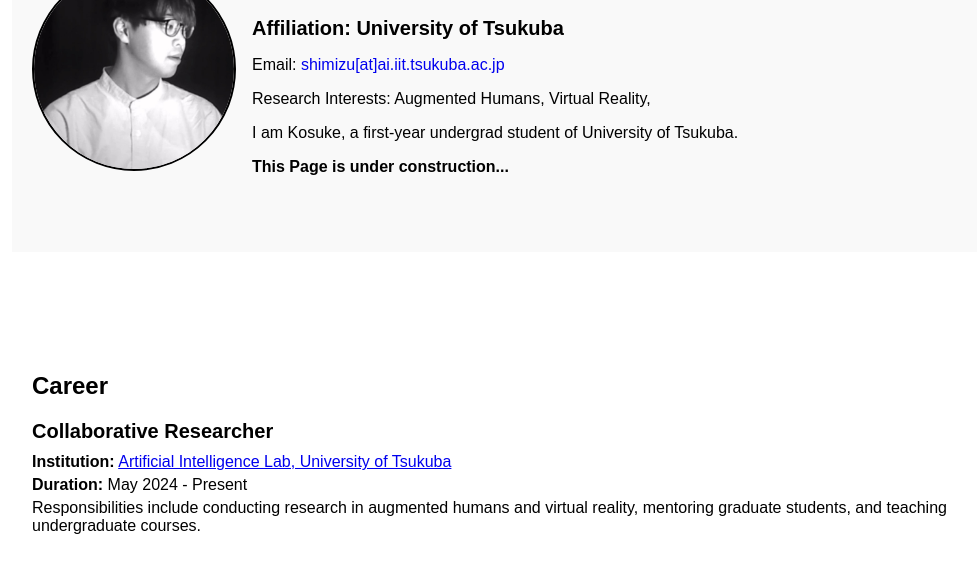
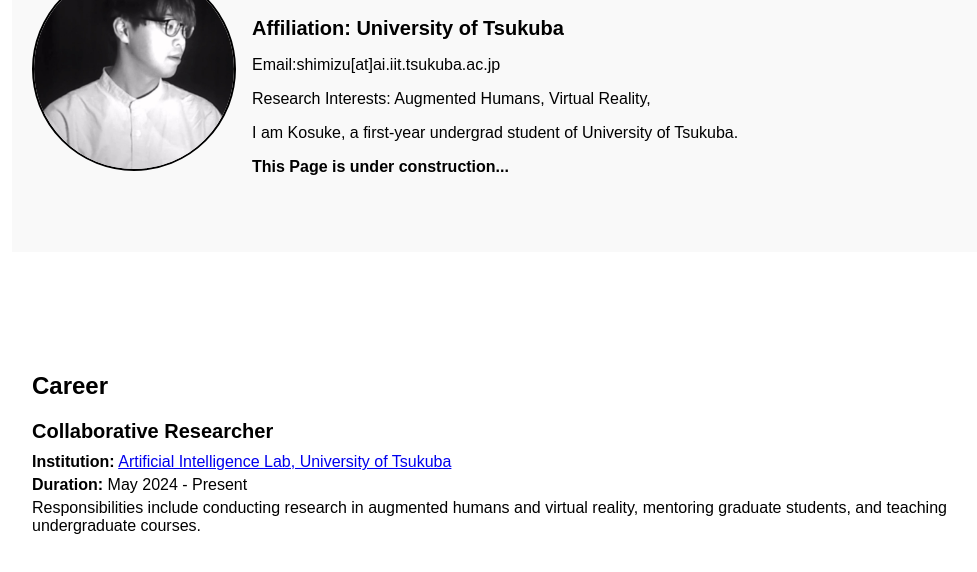
Before and after one commit to Suke-go/Suke-go.github.io, a plain HTML site: page index.html in a window 1280 px wide. Shown: the part 151-723 px from the top of the page, without its empty margins (108-1085 px from the left). Drawn offline with Linux system fonts and the light colour scheme.

Commit message:
Update index.html

```diff
--- a/index.html
+++ b/index.html
@@ -28,7 +28,7 @@
             <div class="introduction">
                 <h1>Kosuke Shimizu</h1>
                 <h2>Affiliation: University of Tsukuba</h2>
-                <p>Email: <a href="mailto:shimizu2ai@tsu.jp">shimizu[at]ai.iit.tsukuba.ac.jp</a></p>
+                <p>Email:shimizu[at]ai.iit.tsukuba.ac.jp</p>
                 <p>Research Interests: Augmented Humans, Virtual Reality, </p>
                 <p>I am Kosuke, a first-year undergrad student of University of Tsukuba. </p>
                 <p><strong>This Page is under construction...</strong></p>
```
